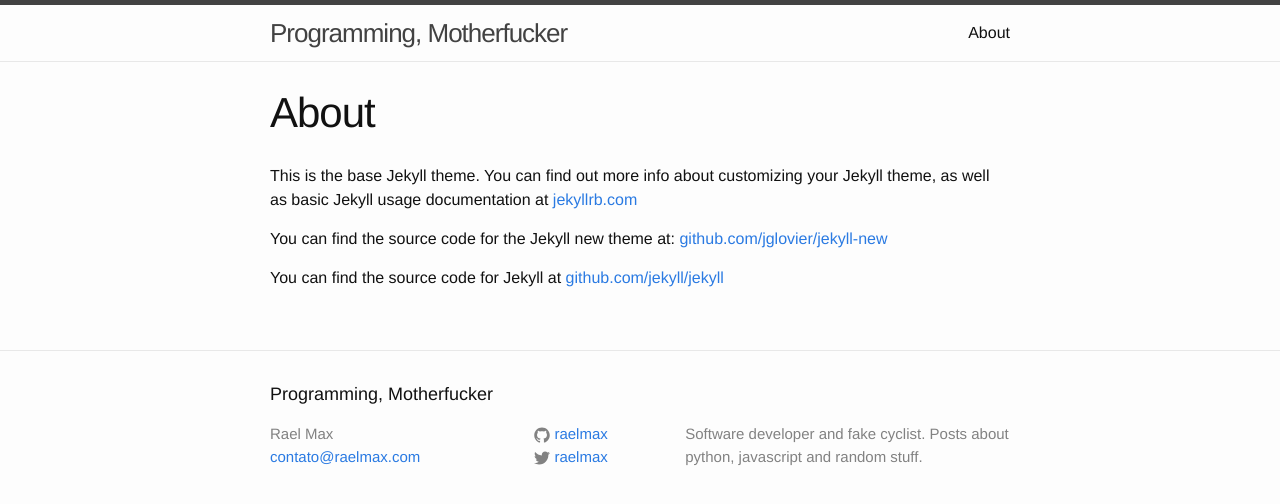
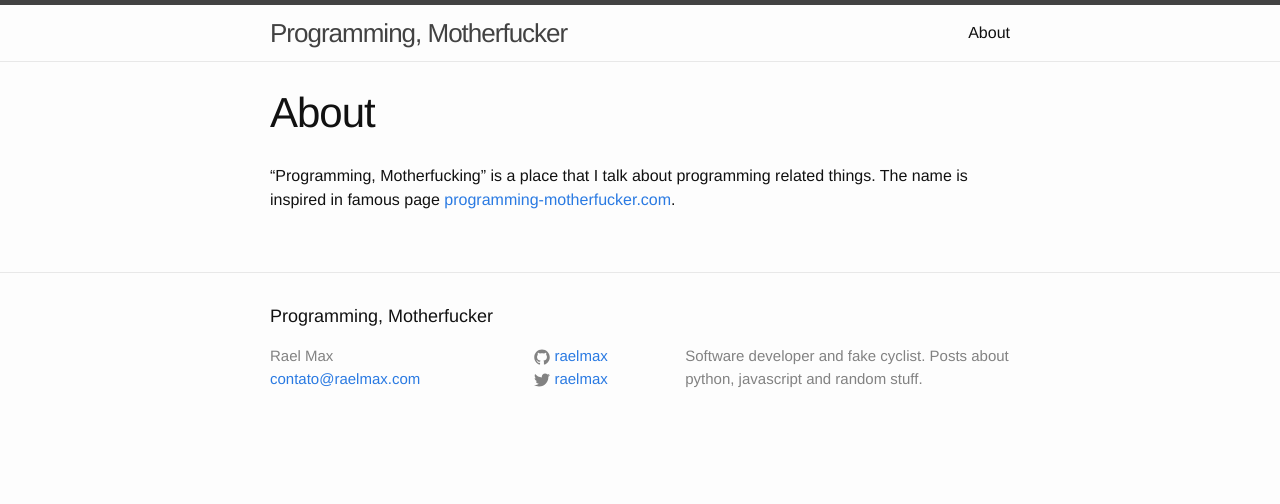
Before and after one commit to raelmax/raelmax.github.io, a Jekyll site: the page built from about.md, in a window 1280 px wide. Shown: the top 504 px of the page. Built offline with Jekyll 4.4.1, drawn with Linux system fonts in a browser that asks for light colours.

Commit message:
update about me

```diff
--- a/about.md
+++ b/about.md
@@ -4,8 +4,4 @@
 permalink: /about/
 ---
 
-This is the base Jekyll theme. You can find out more info about customizing your Jekyll theme, as well as basic Jekyll usage documentation at [jekyllrb.com](http://jekyllrb.com/)
-
-You can find the source code for the Jekyll new theme at: [github.com/jglovier/jekyll-new](https://github.com/jglovier/jekyll-new)
-
-You can find the source code for Jekyll at [github.com/jekyll/jekyll](https://github.com/jekyll/jekyll)
+“Programming, Motherfucking” is a place that I talk about programming related things. The name is inspired in famous page [programming-motherfucker.com](http://programming-motherfucker.com).
```
